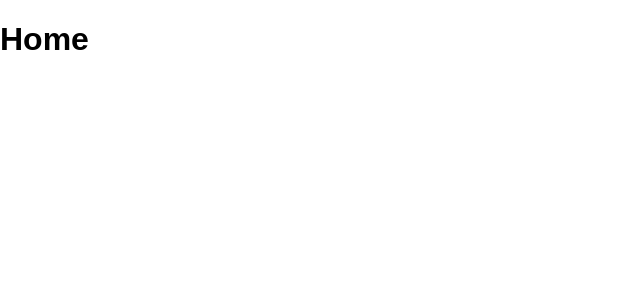
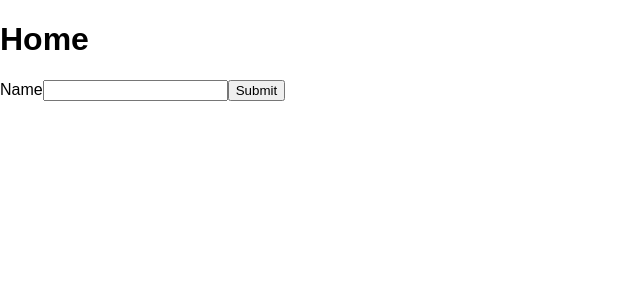
Before and after one commit to DylanCStack/meal-prepping, a React (Create React App) app in the folder client/: page / in a window 1280 px wide. Shown: the top 300 px of the page, without its empty margins (0-640 px from the left). Built offline with nearby package versions, Linux system fonts and the light colour scheme.

Commit message:
add functionality/components to create and display ingredients

```diff
--- a/client/src/App.js
+++ b/client/src/App.js
@@ -1,11 +1,32 @@
 import React, { Component } from 'react';
 import './styles/App.css';
 
+import { IngredientList } from './components/IngredientList.js';
+import { IngredientForm } from './components/IngredientForm.js';
+
 class App extends Component {
+  constructor(props) {
+    super(props);
+    this.state = {
+      ingredients: [],
+    }
+
+    this.addIngredient = this.addIngredient.bind(this);
+  }
+  addIngredient(ingredient) {
+    let ingredients = this.state.ingredients;
+
+    ingredients.push(ingredient);
+    this.setState({
+      ingredients
+    });
+  }
   render() {
     return (
       <div className="App">
         <h1>Home</h1>
+        <IngredientForm createIngredient={this.addIngredient}/>
+        <IngredientList ingredients={this.state.ingredients}/>
       </div>
     );
   }
--- /dev/null
+++ b/client/src/components/IngredientForm.js
@@ -0,0 +1,33 @@
+import React from 'react';
+
+export class IngredientForm extends React.Component {
+  constructor(props) {
+    super(props);
+    this.state = {
+      name: '',
+    }
+
+    this.handleChange = this.handleChange.bind(this);
+    this.handleSubmit = this.handleSubmit.bind(this);
+  }
+  handleChange(event) {
+    this.setState({name: event.target.value});
+  }
+  handleSubmit(event) {
+    event.preventDefault();
+    this.props.createIngredient(this.state);
+    this.setState({
+      name: '',
+    });
+  }
+  render() {
+    return(
+      <form onSubmit={this.handleSubmit}>
+        <label> Name
+          <input type='text' value={this.state.name} onChange={this.handleChange}/>
+        </label>
+        <input type='submit' value="Submit"/>
+      </form>
+    );
+  }
+}
--- /dev/null
+++ b/client/src/components/IngredientList.js
@@ -0,0 +1,13 @@
+import React from 'react';
+
+export class IngredientList extends React.Component {
+  render() {
+    return (
+      <React.Fragment>
+        {this.props.ingredients.map((ingredient, i)=>{
+          return <p key={i}>{ingredient.name}</p>;
+        })}
+      </React.Fragment>
+    );
+  }
+}
```
